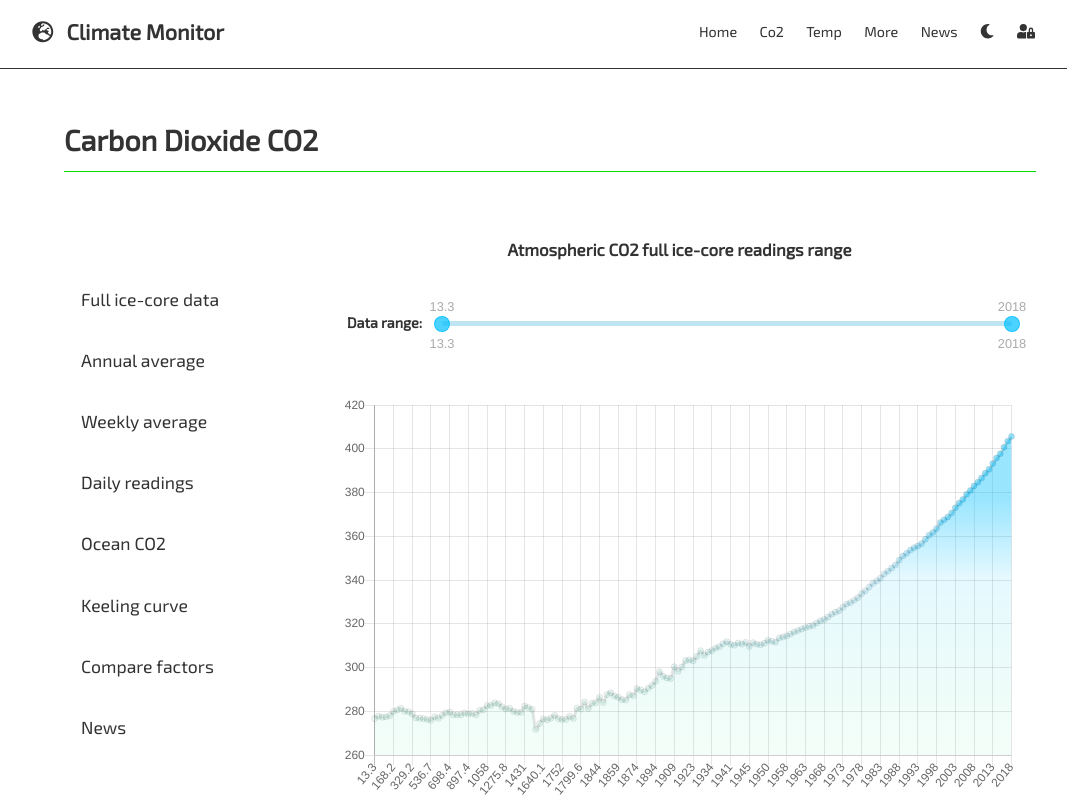
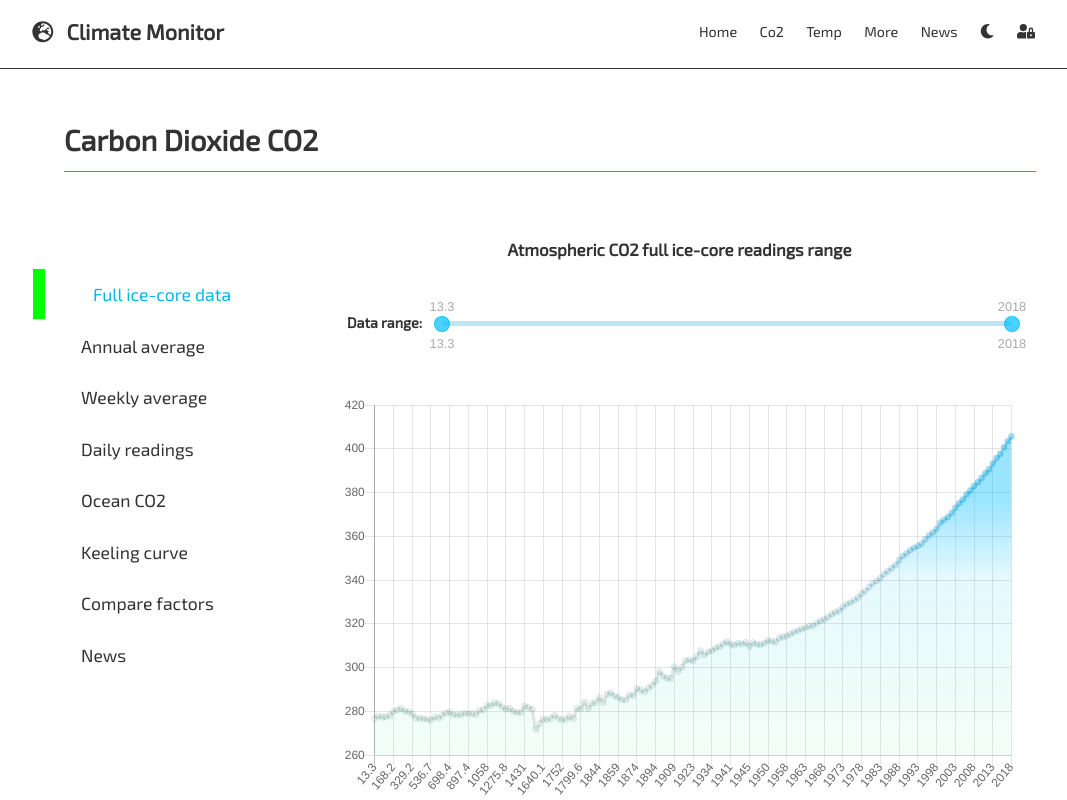
Before and after one commit to TomaszPietrzykowski/climate-monitor-archive, a React (Create React App) app: page / in a window 1280 px wide. Shown: the top 800 px of the page, without its empty margins (90-1157 px from the left). Built offline with nearby package versions, Linux system fonts and the light colour scheme.

Commit message:
carboon menu styles and functionality added

```diff
--- /dev/null
+++ b/src/components/Carbon/CarbonMenu.css
@@ -0,0 +1,42 @@
+.lightactivebtn {
+  font-size: 1.1rem;
+  padding: 0.7rem 3rem;
+  margin: 1px;
+  background: rgba(255, 255, 255, 1);
+  border-left: 12px solid rgba(0, 255, 0, 1);
+  color: rgba(0, 184, 230, 1);
+}
+.lightpassivebtn {
+  font-size: 1.1rem;
+  padding: 0.7rem 3rem;
+  margin: 1px;
+  background: rgba(255, 255, 255, 1);
+}
+.lightpassivebtn:hover {
+  font-size: 1.1rem;
+  padding: 0.7rem 3rem;
+  margin: 1px;
+  background: rgba(235, 235, 235, 1);
+  cursor: pointer;
+}
+.darkactivebtn {
+  font-size: 1.1rem;
+  padding: 0.7rem 3rem;
+  margin: 1px;
+  background: rgba(0, 0, 0, 1);
+  border-left: 12px solid rgba(153, 0, 51, 1);
+  color: rgba(255, 64, 0, 1);
+}
+.darkpassivebtn {
+  font-size: 1.1rem;
+  padding: 0.7rem 3rem;
+  margin: 1px;
+  background: rgba(0, 0, 0, 1);
+}
+.darkpassivebtn:hover {
+  font-size: 1.1rem;
+  padding: 0.7rem 3rem;
+  margin: 1px;
+  background: rgba(10, 10, 20, 1);
+  cursor: pointer;
+}
--- a/src/components/Carbon/CarbonMenu.js
+++ b/src/components/Carbon/CarbonMenu.js
@@ -1,34 +1,80 @@
 import React, { useContext } from "react"
+import "./CarbonMenu.css"
 import { ThemeContext } from "../../contexts/ThemeContext"
 
 const CarbonMenu = ({ active, setTab }) => {
-  const { isDarkMode, dark, light } = useContext(ThemeContext)
-  const theme = isDarkMode ? dark : light
-
-  const carbonBtnStyle = {
-    fontSize: "1.1rem",
-    padding: "1rem 3rem",
-    margin: "1px",
-    background: `${theme.bgPrimary}`
-  }
+  const { isDarkMode } = useContext(ThemeContext)
+  const theme = isDarkMode ? "dark" : "light"
   return (
     <div>
-      <div id={"full"} style={carbonBtnStyle} onClick={setTab}>
+      <div
+        id={"full"}
+        className={
+          active === "full" ? `${theme}activebtn` : `${theme}passivebtn`
+        }
+        onClick={setTab}
+      >
         Full ice-core data
       </div>
-      <div id={"yearly"} style={carbonBtnStyle} onClick={setTab}>
+      <div
+        id={"yearly"}
+        className={
+          active === "yearly" ? `${theme}activebtn` : `${theme}passivebtn`
+        }
+        onClick={setTab}
+      >
         Annual average
       </div>
-      <div id={"weekly"} style={carbonBtnStyle} onClick={setTab}>
+      <div
+        id={"weekly"}
+        className={
+          active === "weekly" ? `${theme}activebtn` : `${theme}passivebtn`
+        }
+        onClick={setTab}
+      >
         Weekly average
       </div>
-      <div id={"latest"} style={carbonBtnStyle} onClick={setTab}>
+      <div
+        id={"latest"}
+        className={
+          active === "latest" ? `${theme}activebtn` : `${theme}passivebtn`
+        }
+        onClick={setTab}
+      >
         Daily readings
       </div>
-      <div style={carbonBtnStyle}>Ocean CO2</div>
-      <div style={carbonBtnStyle}>Keeling curve</div>
-      <div style={carbonBtnStyle}>Compare factors</div>
-      <div style={carbonBtnStyle}>News</div>
+      <div
+        id={"oceanco2"}
+        className={
+          active === "oceanco2" ? `${theme}activebtn` : `${theme}passivebtn`
+        }
+      >
+        Ocean CO2
+      </div>
+      <div
+        id={"keeling"}
+        className={
+          active === "keeling" ? `${theme}activebtn` : `${theme}passivebtn`
+        }
+      >
+        Keeling curve
+      </div>
+      <div
+        id={"compare"}
+        className={
+          active === "keeling" ? `${theme}activebtn` : `${theme}passivebtn`
+        }
+      >
+        Compare factors
+      </div>
+      <div
+        id={"carbonnews"}
+        className={
+          active === "carbonnews" ? `${theme}activebtn` : `${theme}passivebtn`
+        }
+      >
+        News
+      </div>
     </div>
   )
 }
--- a/src/components/layout/pages/Carbon.js
+++ b/src/components/layout/pages/Carbon.js
@@ -28,7 +28,7 @@ const Carbon = () => {
         : tab === "weekly"
         ? weeklyCarbon
         : dailyCarbon
-    setActiveTab({ tab })
+    setActiveTab(tab)
     setActiveChartData(data)
   }
   return (
--- a/src/contexts/ThemeContext.js
+++ b/src/contexts/ThemeContext.js
@@ -20,7 +20,7 @@ class ThemeContexProvider extends Component {
     },
     dark: {
       text: "#ddd",
-      bgPrimary: "#000",
+      bgPrimary: "rgba(0, 0, 0, 1)",
       bgSecondary: "rgba(10,10,20,1)",
       accent: "rgba(153, 0, 51, 1)",
       accentSecondary: "rgba(255, 64, 0,1)",
```
